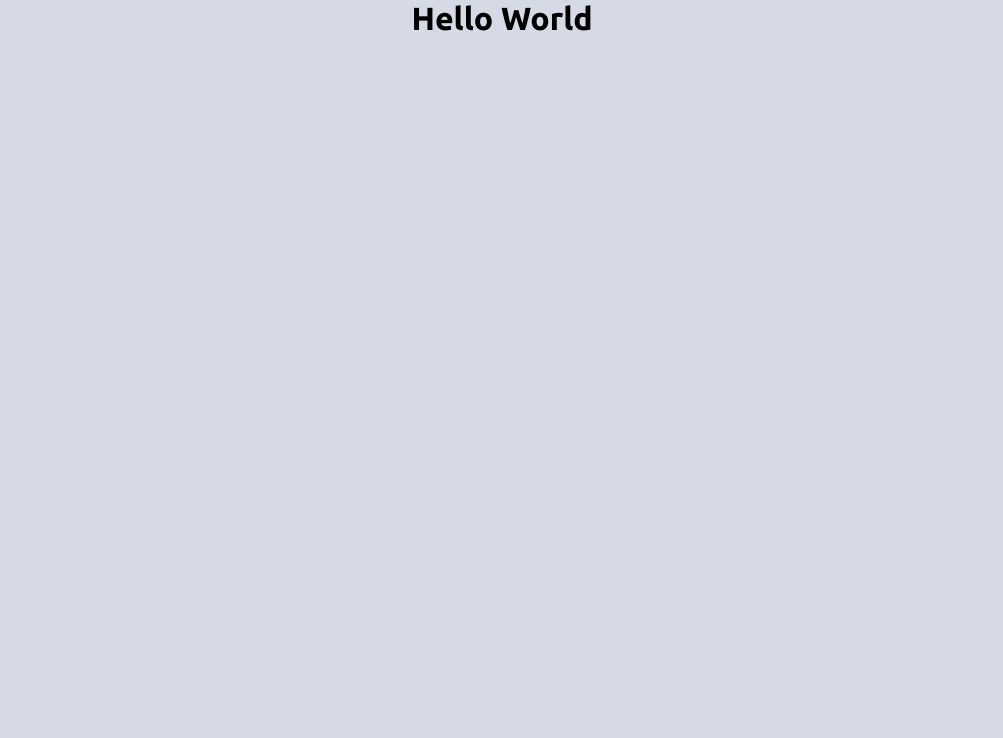
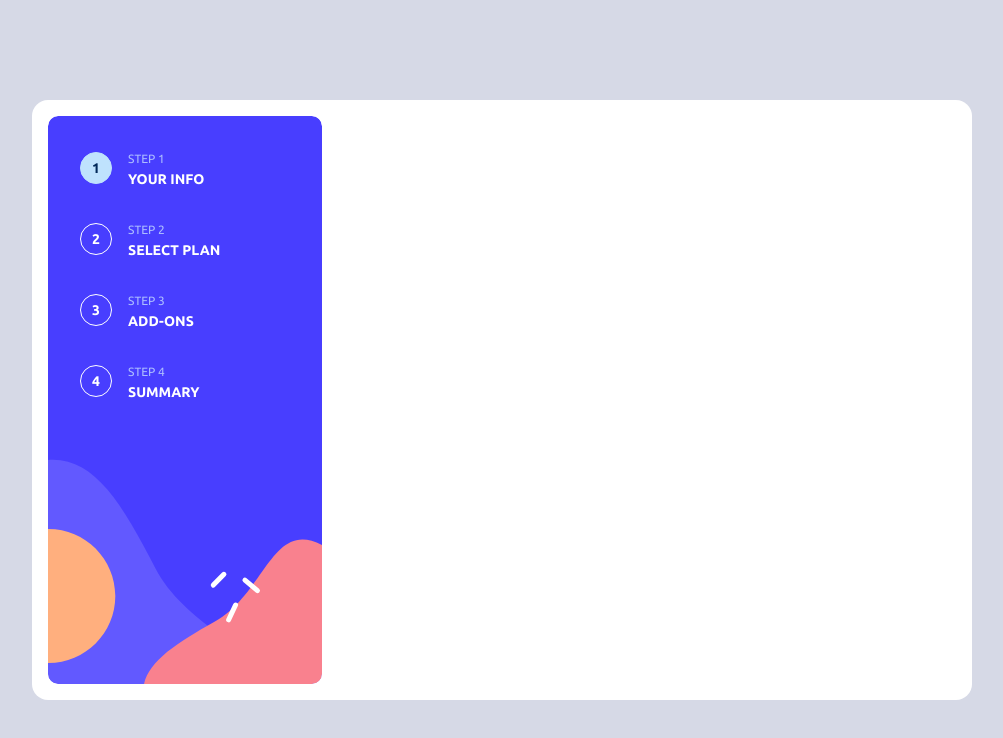
Before and after one commit to IgoCarvalho/frontend-mentor-challenges, a Vue app in the folder multi-step-form/: page / in a window 1280 px wide. Shown: the top 738 px of the page, without its empty margins (138-1141 px from the left). Built offline with nearby package versions, Linux system fonts and the light colour scheme.

Commit message:
✨ create FormStepper component

```diff
--- a/multi-step-form/src/App.vue
+++ b/multi-step-form/src/App.vue
@@ -1,14 +1,31 @@
-<script setup lang="ts"></script>
+<script setup lang="ts">
+import FormStepper from './components/FormStepper.vue';
+
+const formSteps = ['Your info', 'Select plan', 'Add-ons', 'Summary'];
+</script>
 
 <template>
   <main>
-    <h1>Hello World</h1>
+    <div class="container">
+      <FormStepper :stepsLabel="formSteps" :currentStep="0" />
+      <form></form>
+    </div>
   </main>
 </template>
 
 <style scoped>
 main {
-  display: grid;
-  place-content: center;
+  height: 100vh;
+  display: flex;
+  align-items: center;
+}
+.container {
+  background-color: var(--color-foreground);
+  width: 100%;
+  max-width: 94rem;
+  margin: 0 auto;
+  border-radius: 1.6rem;
+  padding: 1.6rem;
+  display: flex;
 }
 </style>
--- /dev/null
+++ b/multi-step-form/src/components/FormStepper.vue
@@ -0,0 +1,85 @@
+<script setup lang="ts">
+interface FormStepperProps {
+  stepsLabel: string[];
+  currentStep: number;
+}
+
+defineProps<FormStepperProps>();
+</script>
+
+<template>
+  <ul class="stepper">
+    <li
+      v-for="(stepLabel, index) in stepsLabel"
+      :key="stepLabel + index"
+      class="step-item"
+    >
+      <div
+        class="step-counter"
+        :class="{ 'step-counter--active': index === currentStep }"
+      >
+        {{ index + 1 }}
+      </div>
+      <div class="step-info">
+        <span class="step-subtitle">Step {{ index + 1 }}</span>
+        <p class="step-title">{{ stepLabel }}</p>
+      </div>
+    </li>
+  </ul>
+</template>
+
+<style scoped>
+.stepper {
+  list-style: none;
+  display: flex;
+  flex-direction: column;
+  gap: 3.2rem;
+  background-image: url('@/assets/images/bg-sidebar-desktop.svg');
+  background-repeat: no-repeat;
+  background-size: cover;
+  min-height: 568px;
+  min-width: 274px;
+  padding: 3.2rem;
+  border-radius: 1rem;
+  overflow: hidden;
+  text-transform: uppercase;
+}
+
+.step-item {
+  display: flex;
+  align-items: center;
+  gap: 1.6rem;
+}
+
+.step-counter {
+  width: 3.2rem;
+  height: 3.2rem;
+  background-color: transparent;
+  color: var(--color-white);
+  border: 1px solid var(--color-white);
+  border-radius: 50%;
+  display: flex;
+  justify-content: center;
+  align-items: center;
+  font-size: 1.4rem;
+  font-weight: 700;
+}
+
+.step-counter--active {
+  background-color: var(--color-active-step-marker);
+  color: var(--color-text);
+  border-color: var(--color-active-step-marker);
+}
+
+.step-subtitle {
+  display: inline-block;
+  color: var(--color-step-text-muted);
+  font-size: 1.2rem;
+  margin-bottom: 0.6rem;
+}
+.step-title {
+  color: var(--color-white);
+  font-weight: 700;
+  font-size: 1.4rem;
+}
+</style>
--- a/multi-step-form/src/styles/main.css
+++ b/multi-step-form/src/styles/main.css
@@ -13,6 +13,12 @@
   --color-white: #ffffff;
 
   --color-background: var(--color-light-gray);
+  --color-foreground: var(--color-white);
+
+  --color-active-step-marker: var(--color-light-blue);
+  --color-step-text-muted: var(--color-pastel-blue);
+
+  --color-text: var(--color-marine-blue);
 }
 
 
```
